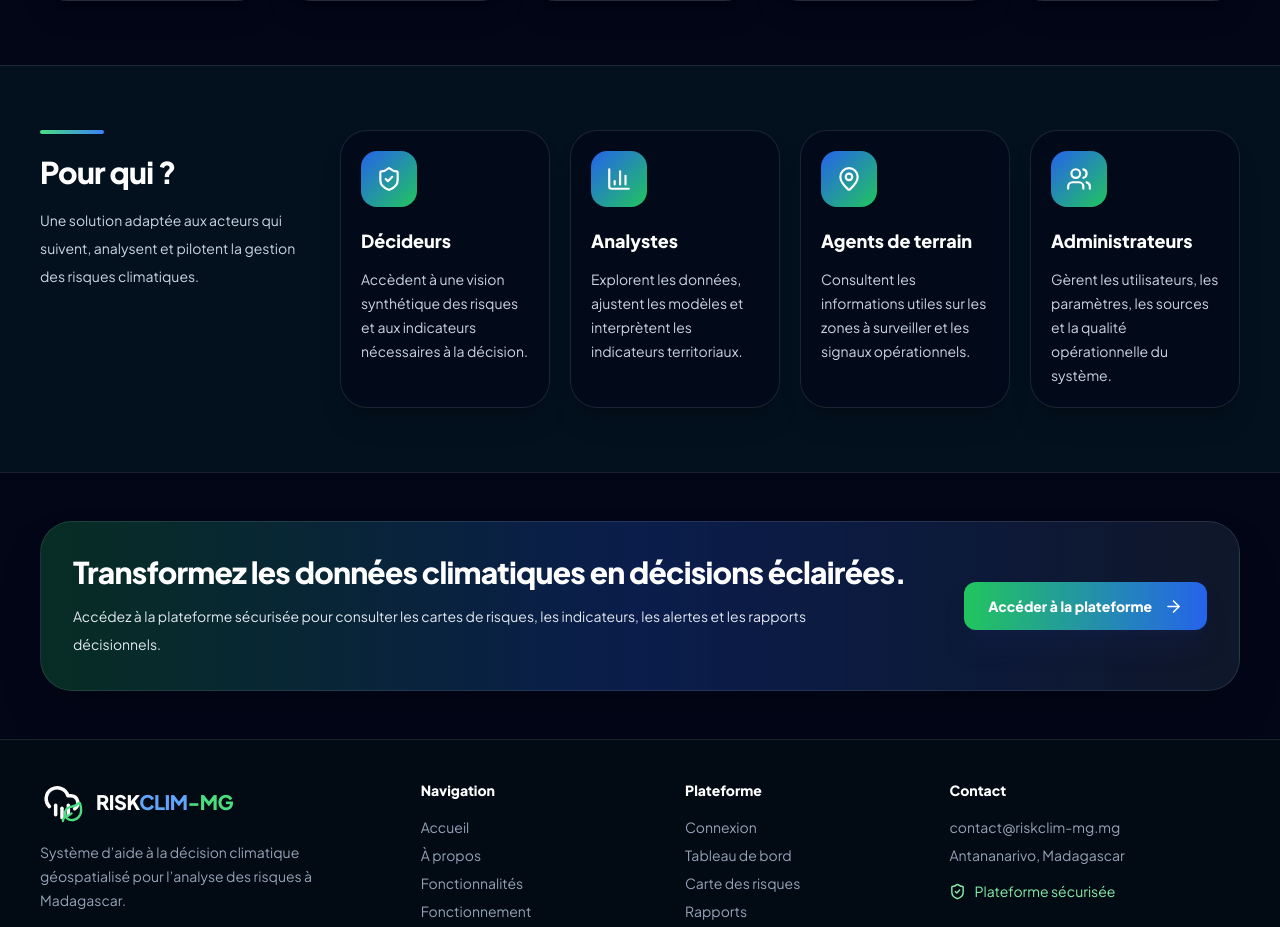
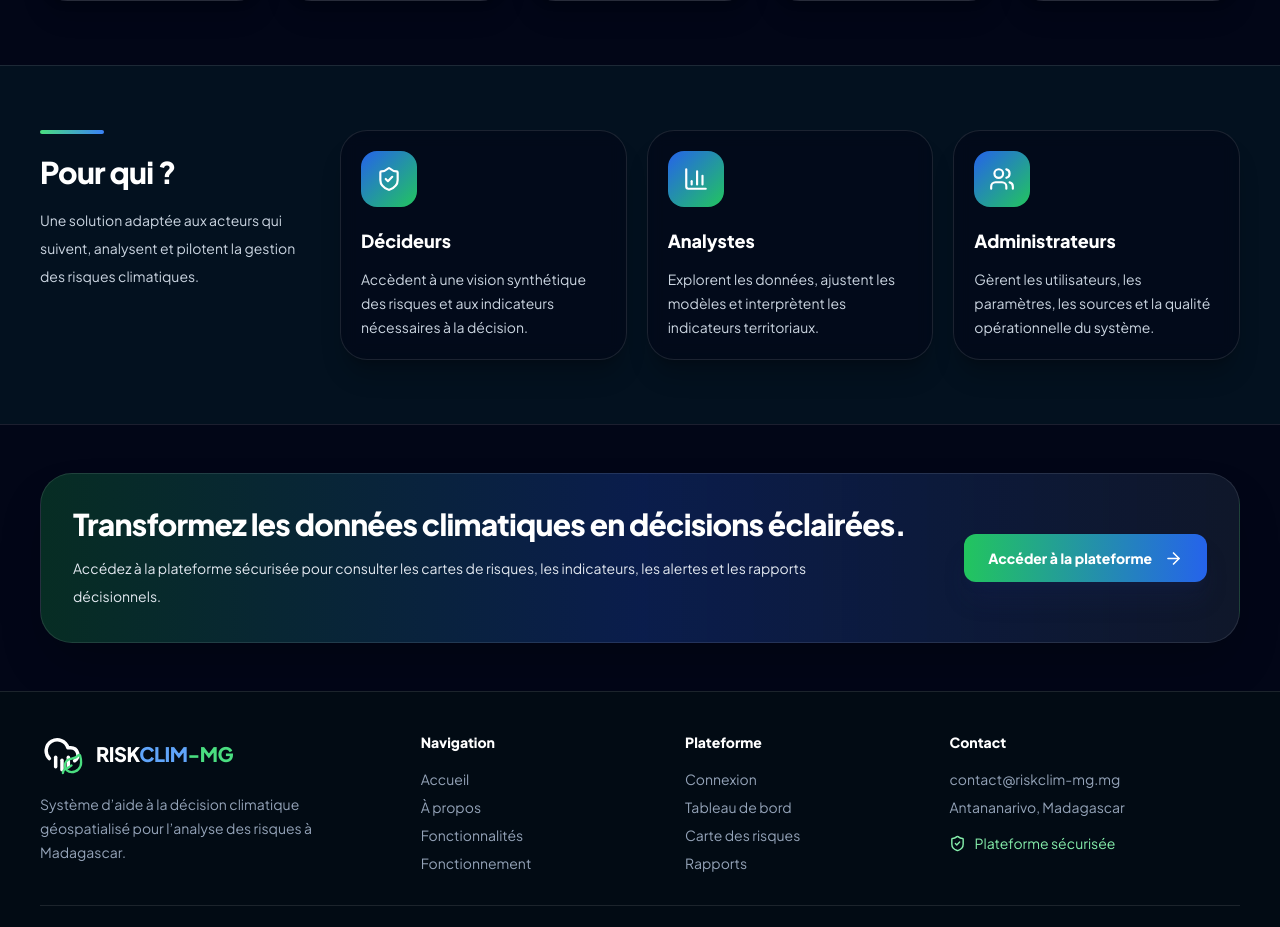
Before and after one commit to anjaranirina-omega/madagascar-geo-decision-system, a React (Vite) app in the folder frontend/: page / in a window 1280 px wide. Shown: the part 2400-3327 px from the top of the page. Built offline with nearby package versions, Linux system fonts and the light colour scheme; no server answers.

Commit message:
fix(frontend): remove agents de terrain card from home page and adapt grid to 3 columns
Co-authored-by: arena-agent <297053741+arena-agent@users.noreply.github.com>

```diff
--- a/frontend/src/modules/public/pages/HomePage.tsx
+++ b/frontend/src/modules/public/pages/HomePage.tsx
@@ -198,12 +198,6 @@
     description:
       'Explorent les données, ajustent les modèles et interprètent les indicateurs territoriaux.',
     icon: <BarChart3 size={26} />,
-  },
-  {
-    title: 'Agents de terrain',
-    description:
-      'Consultent les informations utiles sur les zones à surveiller et les signaux opérationnels.',
-    icon: <MapPin size={26} />,
   },
   {
     title: 'Administrateurs',
@@ -511,7 +505,7 @@
             </p>
           </div>
 
-          <div className="grid gap-5 md:grid-cols-2 xl:grid-cols-4">
+          <div className="grid gap-5 md:grid-cols-2 lg:grid-cols-3">
             {audiences.map((audience) => (
               <article key={audience.title} className="rounded-[1.7rem] border border-white/10 bg-slate-950/55 p-5 shadow-xl shadow-black/20 backdrop-blur">
                 <div className="mb-5 flex h-14 w-14 items-center justify-center rounded-2xl bg-gradient-to-br from-blue-600 to-green-500 text-white">
```
